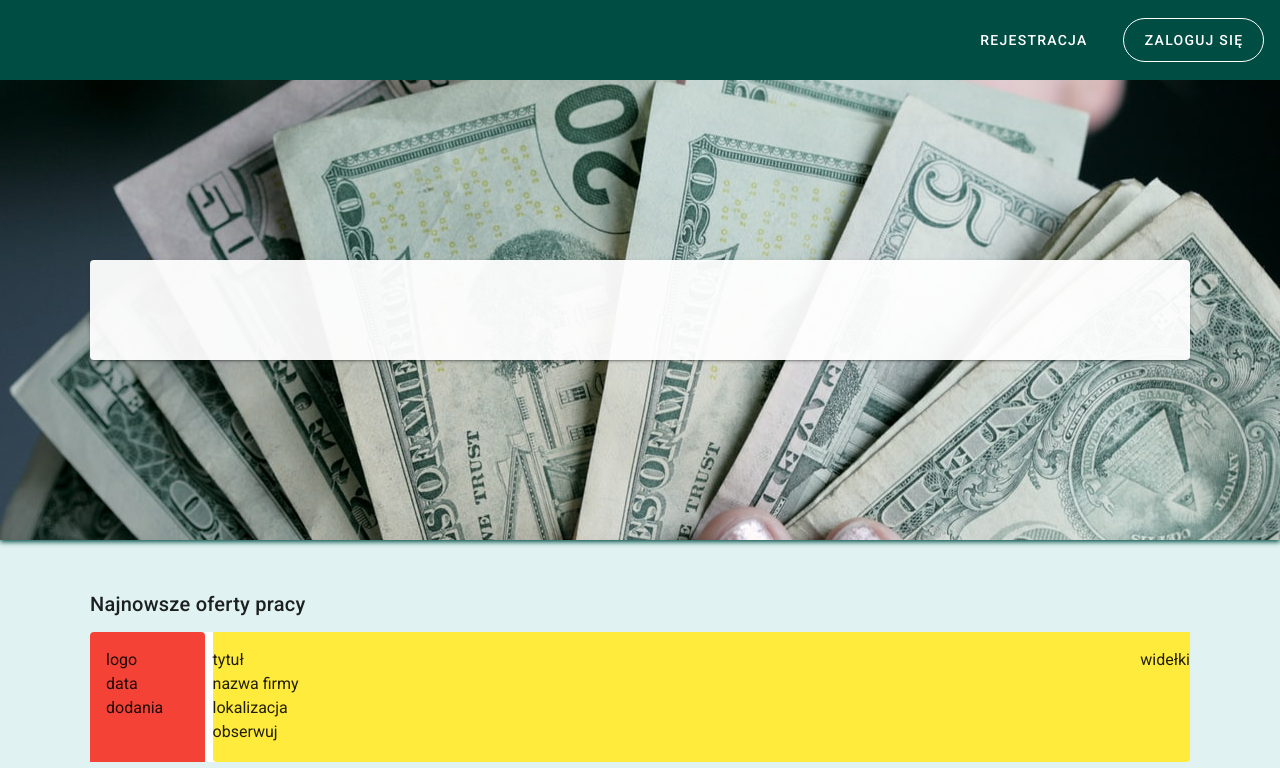
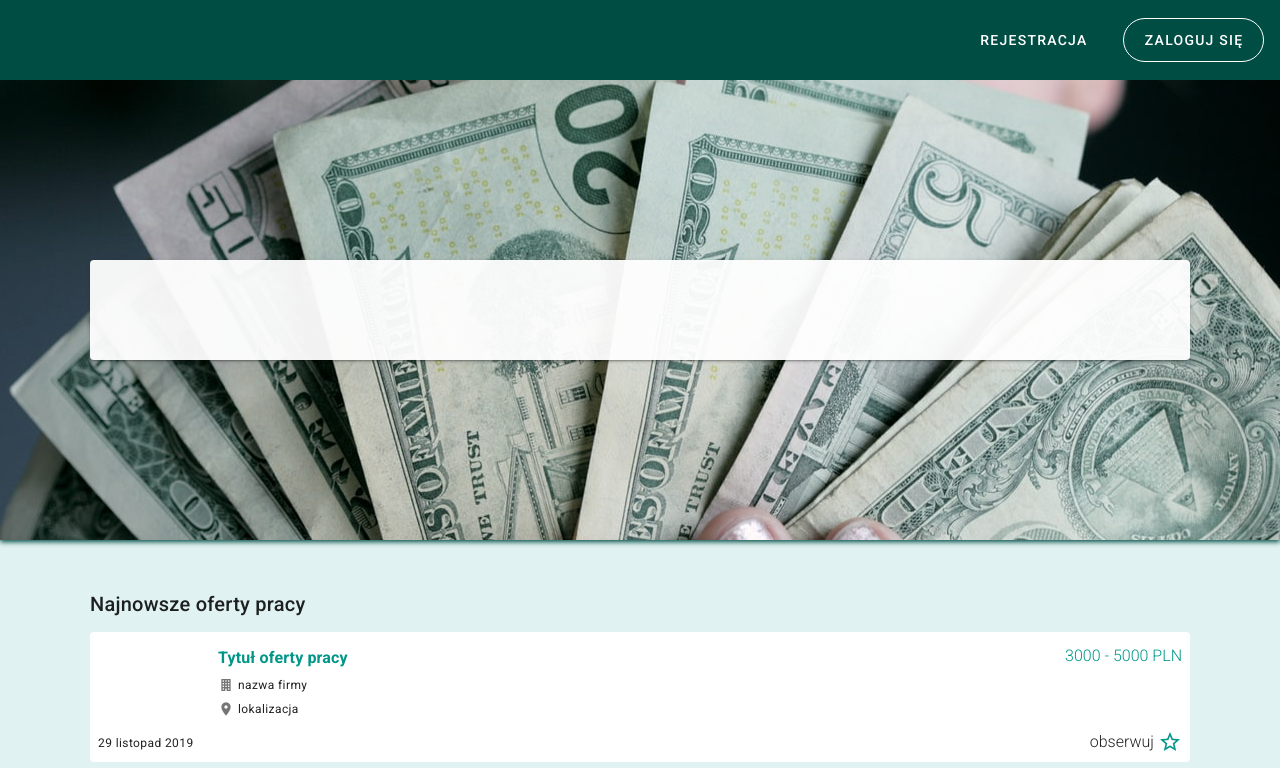
Before and after one commit to mateusz5564/jobless, a Vue app: page /#/ in a window 1280 px wide. Shown: the top 768 px of the page. Built offline with nearby package versions, Linux system fonts and the light colour scheme; no server answers.

Commit message:
ukonczenie layoutu dla komponentu miniatury oferty

```diff
--- a/src/components/JobOfferThumbnail.vue
+++ b/src/components/JobOfferThumbnail.vue
@@ -1,31 +1,61 @@
 <template>
   <div class="job_offer_thumbnail">
-    <v-card class="d-flex white mb-2" flat height="130px">
-      <div class="red pa-4">
-        <div>logo</div>
-        <div>data dodania</div>
+    <v-card class="d-flex flex-column justify-space-between white mb-2" flat height="130px">
+      <div class="job_offer__up d-flex">
+        <div class="job_offer__logo d-flex flex-column justify-space-between pt-3">
+          <v-img height="50" contain src="@/assets/logo.png"></v-img>
+        </div>
+        <div class="job_offer__decription pt-3 ml-2">
+          <div class="d-flex justify-space-between">
+            <span class="d-block subtitle-1 teal--text font-weight-bold">Tytuł oferty pracy</span>
+            <span class="d-block salary teal--text font-weight-light pr-2">3000 - 5000 PLN</span>
+          </div>
+          <div>
+            <v-icon small>mdi-office-building</v-icon>
+            <span class="caption ml-1">nazwa firmy</span>
+          </div>
+          <div>
+            <v-icon small>mdi-map-marker</v-icon>
+            <span class="caption ml-1">lokalizacja</span>
+          </div>
+        </div>
       </div>
-      <div class="descr yellow pt-4 ml-2">
-        <div class="d-flex justify-space-between">
-          <div>tytuł</div>
-          <div>widełki</div>
+
+      <div class="job_offer__down d-flex justify-space-between align-baseline mb-2 pl-2 pr-2">
+        <span class="d-block caption">29 listopad 2019</span>
+        <div class="d-flex">
+          <span class="mr-1 follow font-weight-light">obserwuj</span>
+          <v-icon color="teal">mdi-star-outline</v-icon>
         </div>
-        <div>nazwa firmy</div>
-        <div>lokalizacja</div>
-        <div class="align-self-end">obserwuj</div>
       </div>
     </v-card>
   </div>
 </template>
 
 <script>
-  export default {
-
-  }
+export default {};
 </script>
 
 <style>
-.descr{
+.job_offer__up {
+  max-height: 88px;
+}
+.job_offer__decription {
   width: 100%;
 }
+.job_offer__logo {
+  max-width: 120px;
+}
+.salary {
+  line-break: auto;
+  min-width: 150px;
+  text-align: end;
+}
+.right {
+  min-width: 150px;
+}
+.follow {
+  min-width: 150px;
+  text-align: end;
+}
 </style>
--- a/src/components/auth/Register.vue
+++ b/src/components/auth/Register.vue
@@ -67,9 +67,9 @@
 </template>
 
 <script>
-import db from '@/firebase/init'
-import firebase from 'firebase'
-import functions from 'firebase/functions'
+import db from "@/firebase/init";
+import firebase from "firebase";
+import functions from "firebase/functions";
 
 export default {
   data() {
@@ -91,38 +91,54 @@ export default {
       this.$router.go(-1);
     },
     signUpEmployee() {
-      const addEmployee = firebase.functions().httpsCallable("addEmployee")
+      const addEmployee = firebase.functions().httpsCallable("addEmployee");
 
-      if(this.email && this.password){
-        firebase.auth().createUserWithEmailAndPassword(this.email, this.password)
+      if (this.email && this.password) {
+        firebase
+          .auth()
+          .createUserWithEmailAndPassword(this.email, this.password)
           .then(response => {
-          addEmployee({ email: response.user.email }).then((msg) => {
-            console.log(msg)
-            db.collection('users').doc(response.user.uid).set({user_id: response.user.uid}).then(() => {
-              console.log('zarejestrowano pracownika')
-            })
-          })
+            addEmployee({ email: response.user.email }).then(msg => {
+              console.log(msg);
+              db.collection("users")
+                .doc(response.user.uid)
+                .set({ user_id: response.user.uid })
+                .then(() => {
+                  console.log("zarejestrowano pracownika");
+                });
+            });
           })
           .catch(err => {
-          console.log(err)
-        })
+            console.log(err);
+          });
       }
     },
     signUpEmployer() {
-      const addEmployer = firebase.functions().httpsCallable("addEmployer")
+      const addEmployer = firebase.functions().httpsCallable("addEmployer");
 
-      if(this.employerName && this.employerEmail && this.employerPassword){
-        firebase.auth().createUserWithEmailAndPassword(this.employerEmail, this.employerPassword)
+      if (this.employerName && this.employerEmail && this.employerPassword) {
+        firebase
+          .auth()
+          .createUserWithEmailAndPassword(
+            this.employerEmail,
+            this.employerPassword
+          )
           .then(response => {
             addEmployer({ email: response.user.email }).then(() => {
-            db.collection('employers').doc(response.user.uid).set({employer_id: response.user.uid, company_name: this.employerName}).then(() => {
-              console.log('zarejestrowano pracodawce')
+              db.collection("employers")
+                .doc(response.user.uid)
+                .set({
+                  employer_id: response.user.uid,
+                  company_name: this.employerName
                 })
-          })
+                .then(() => {
+                  console.log("zarejestrowano pracodawce");
+                });
+            });
           })
           .catch(err => {
-          console.log(err)
-        })
+            console.log(err);
+          });
       }
     }
   }
--- a/src/views/Home.vue
+++ b/src/views/Home.vue
@@ -5,10 +5,10 @@
     </div>
     <div class="job_offers mx-auto mt-12">
       <h2 class="mb-3 title">Najnowsze oferty pracy</h2>
-      <JobOfferThumbnail/>
-      <JobOfferThumbnail/>
-      <JobOfferThumbnail/>
-      <JobOfferThumbnail/>
+      <JobOfferThumbnail />
+      <JobOfferThumbnail />
+      <JobOfferThumbnail />
+      <JobOfferThumbnail />
     </div>
   </div>
 </template>
@@ -17,7 +17,7 @@
 import db from "@/firebase/init";
 import firebase from "firebase";
 import axios from "axios";
-import JobOfferThumbnail from '@/components/JobOfferThumbnail'
+import JobOfferThumbnail from "@/components/JobOfferThumbnail";
 
 export default {
   components: {
@@ -42,7 +42,7 @@ export default {
   background: url("~@/assets/tlo2.jpg");
   background-position: center;
   height: 460px;
-  box-shadow: 0px 2px 5px #004D44;
+  box-shadow: 0px 2px 5px #004d44;
 }
 .search_box {
   border-radius: 50px;
```
Lines whose indentation alone changed are shown as unchanged.
